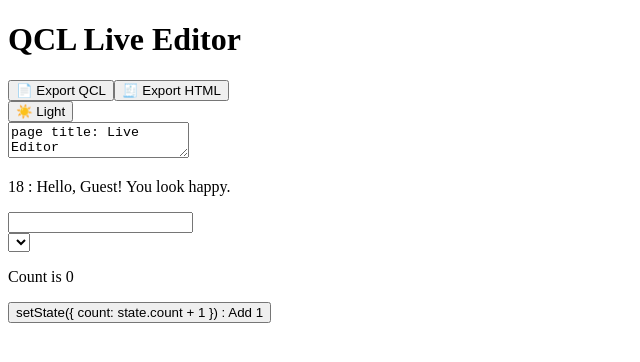
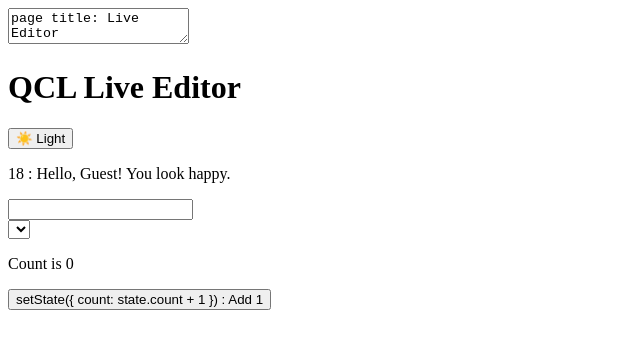
Before and after one commit to build-africa-eng/qcl, a Next.js app: page /editor in a window 1280 px wide. Shown: the top 362 px of the page, without its empty margins (0-640 px from the left). Built offline with nearby package versions, Linux system fonts and the light colour scheme.

Commit message:
Update editor.tsx

```diff
--- a/src/pages/editor.tsx
+++ b/src/pages/editor.tsx
@@ -1,9 +1,13 @@
-import dynamic from 'next/dynamic';
+// src/app/editor/page.tsx or wherever your route is
+'use client';
+
 import { useState } from 'react';
 import { parseQCL } from '@/lib/qcl-parser';
-import ThemeToggle from '@/components/ThemeToggle';
+import dynamic from 'next/dynamic';
+
 const QCLPreview = dynamic(() => import('@/components/QCLPreview'), { ssr: false });
-import { ExportButtons } from '@/components/ExportButtons';
+const ThemeToggle = dynamic(() => import('@/components/ThemeToggle'), { ssr: false });
+
 const defaultQCL = `page title: Live Editor
 
 state count: 0
@@ -23,33 +27,18 @@ export default function EditorPage() {
   const ast = parseQCL(qcl);
 
   return (
-    <div className="min-h-screen bg-white text-black dark:bg-gray-900 dark:text-white transition-colors">
-      {/* Header */}
-      <div className="flex items-center justify-between px-6 py-4 border-b border-gray-200 dark:border-gray-700">
-        <h1 className="text-xl font-semibold">QCL Live Editor</h1>
-        <div className="flex gap-4">
-          <ExportButtons
-            qcl={qcl}
-            html={`<html><body>${document?.getElementById('preview')?.innerHTML || ''}</body></html>`}
-          />
-          <ThemeToggle />
-        </div>
+    <div className="grid grid-cols-1 md:grid-cols-2 gap-6 p-6">
+      <textarea
+        value={qcl}
+        onChange={e => setQcl(e.target.value)}
+        className="w-full h-[500px] p-4 border rounded font-mono text-sm resize-none"
+      />
+      <div className="p-4 flex items-center justify-between">
+        <h1 className="text-lg font-semibold">QCL Live Editor</h1>
+        <ThemeToggle />
       </div>
-
-      {/* Main Editor + Preview */}
-      <div className="grid grid-cols-1 md:grid-cols-2 gap-6 p-6">
-        <textarea
-          value={qcl}
-          onChange={e => setQcl(e.target.value)}
-          className="w-full h-[500px] p-4 border rounded font-mono text-sm resize-none bg-gray-100 dark:bg-gray-800 dark:text-white"
-        />
-
-        <div
-          id="preview"
-          className="border rounded p-4 bg-white dark:bg-gray-800 shadow"
-        >
-          <QCLPreview ast={ast} />
-        </div>
+      <div className="border rounded p-4 bg-white shadow">
+        <QCLPreview ast={ast} />
       </div>
     </div>
   );
```
